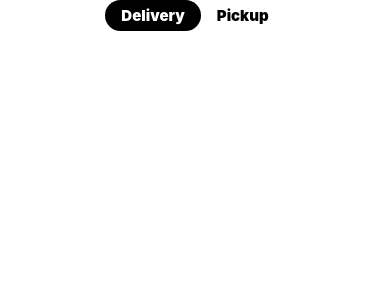
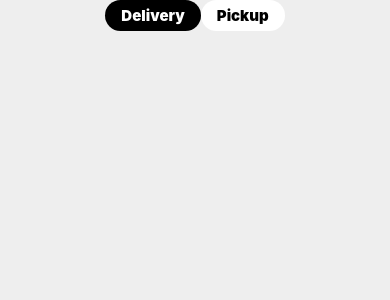
Before and after one commit to Zuruuh/react-native-uber-eats-clone, a React Native app: screen / in a window 390 px wide. Shown: the top 300 px of the page. Built offline with nearby package versions, Linux system fonts and the light colour scheme.

Commit message:
feat: minor style changes

```diff
--- a/App.tsx
+++ b/App.tsx
@@ -8,7 +8,12 @@ import SafeViewAndroid from "./src/components/views/SafeViewAndroid";
 export default function App() {
   return (
     <Provider store={store}>
-      <SafeAreaView style={SafeViewAndroid.AndroidSafeArea}>
+      <SafeAreaView
+        style={[
+          SafeViewAndroid.AndroidSafeArea,
+          { backgroundColor: "#eee", flex: 1 },
+        ]}
+      >
         <Home />
       </SafeAreaView>
     </Provider>
```
